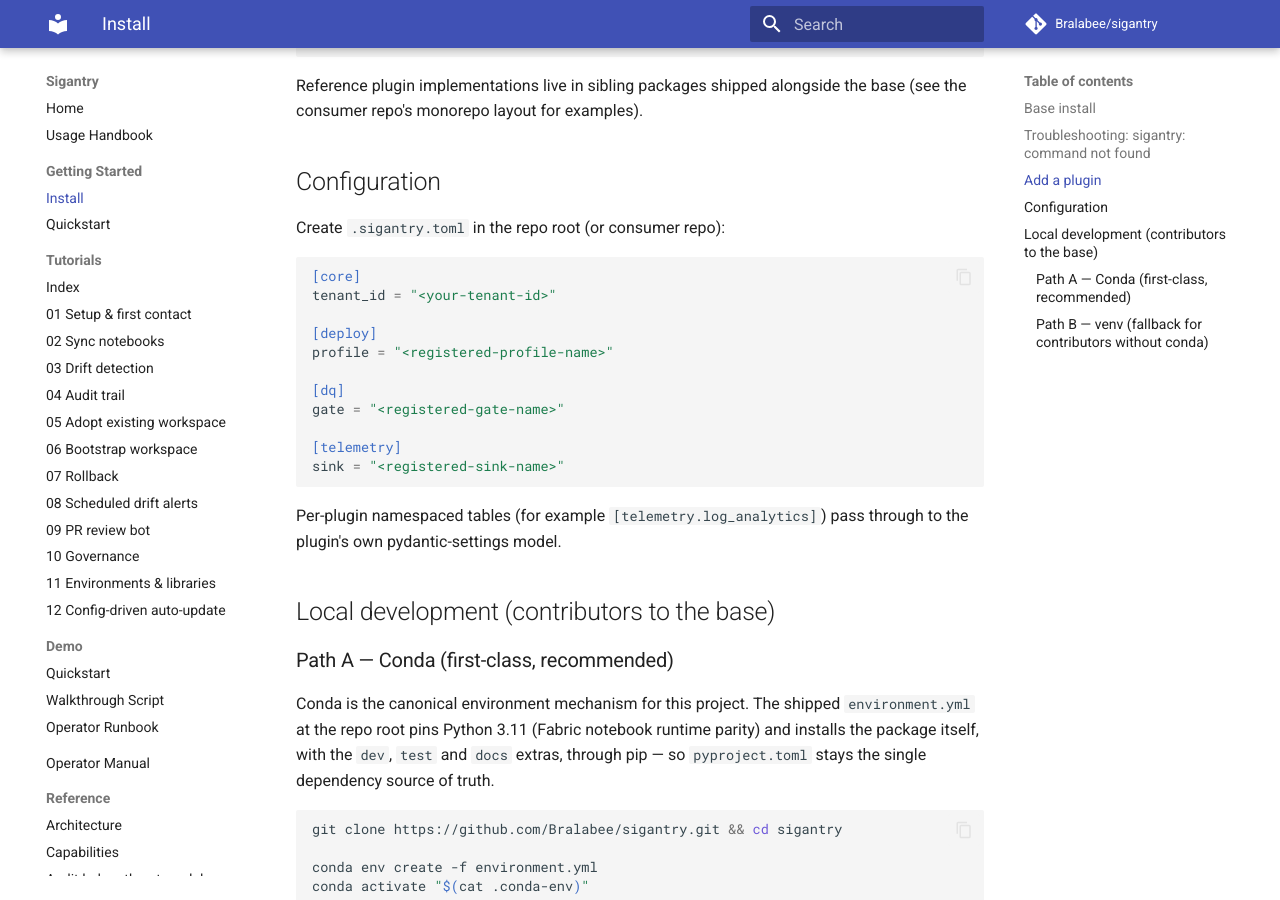
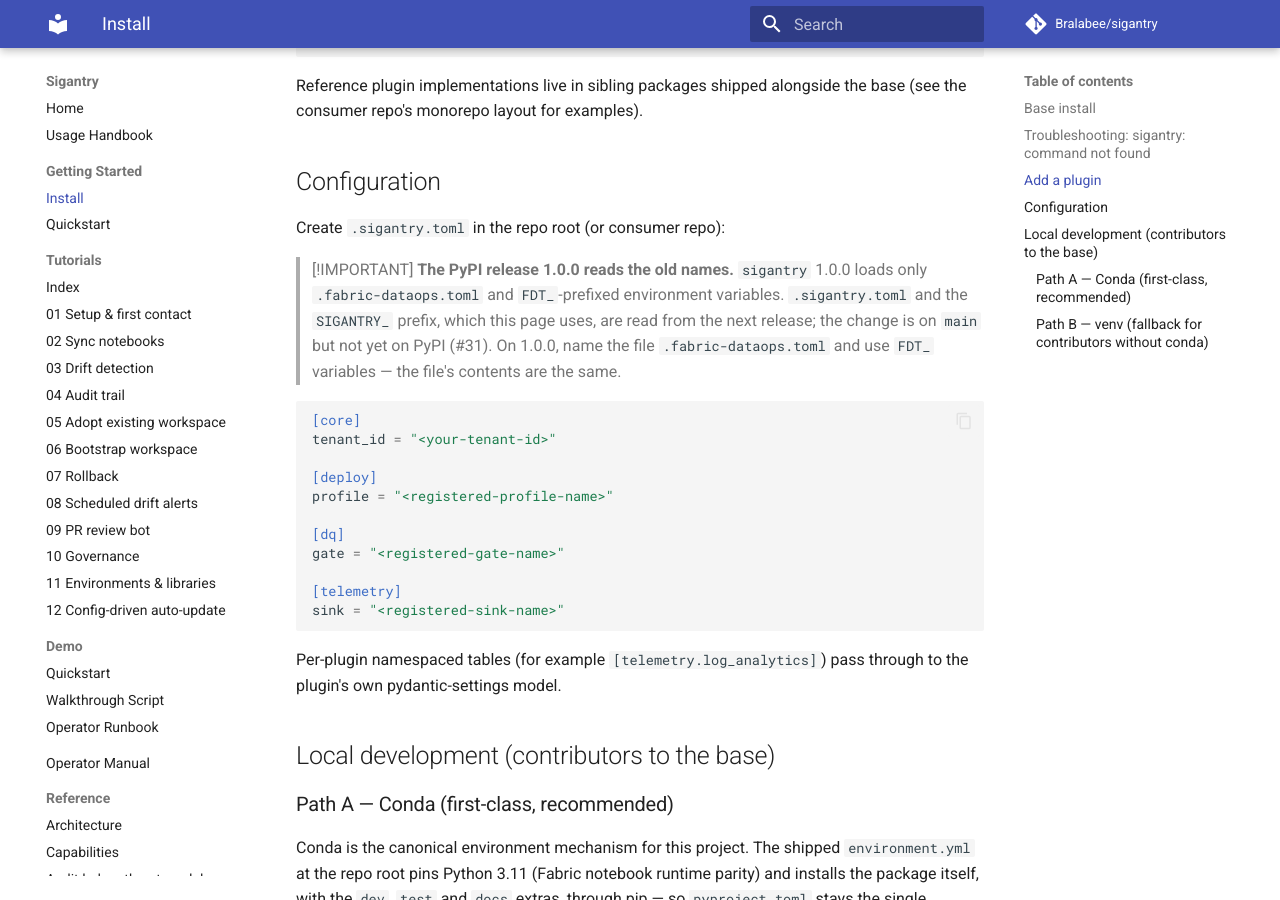
Before and after one commit to Bralabee/sigantry, an MkDocs documentation site: the page built from docs/getting-started/install.md, in a window 1280 px wide and 900 px high, scrolled down 1517 px. Built offline with MkDocs 1.6.1 and Material for MkDocs 9.7.7, drawn with Linux system fonts in a browser that asks for light colours; comment, search, counter and statistics services are not loaded.

Commit message:
docs: say which config names the released package reads
The docs tell operators to write .sigantry.toml and use SIGANTRY_
variables. The package on PyPI, 1.0.0, reads only the old file name
and the FDT_ prefix (config.py in the 1.0.0 wheel); the change that
reads the new names is on main but unreleased (#31). An operator
following the docs against 1.0.0 gets a config that is silently not
read.

Until the next release, the install page and the README say so and
give the names 1.0.0 reads. The settings model is the same in both
(identical field tree), so only the file name and prefix differ.

````diff
--- a/docs/getting-started/install.md
+++ b/docs/getting-started/install.md
@@ -72,6 +72,13 @@ examples).
 ## Configuration
 
 Create `.sigantry.toml` in the repo root (or consumer repo):
+
+> [!IMPORTANT]
+> **The PyPI release 1.0.0 reads the old names.** `sigantry` 1.0.0 loads only
+> `.fabric-dataops.toml` and `FDT_`-prefixed environment variables. `.sigantry.toml`
+> and the `SIGANTRY_` prefix, which this page uses, are read from the next release;
+> the change is on `main` but not yet on PyPI (#31). On 1.0.0, name the file
+> `.fabric-dataops.toml` and use `FDT_` variables — the file's contents are the same.
 
 ```toml
 [core]
````
Also changed, not shown: README.md (+7 -0 lines).
